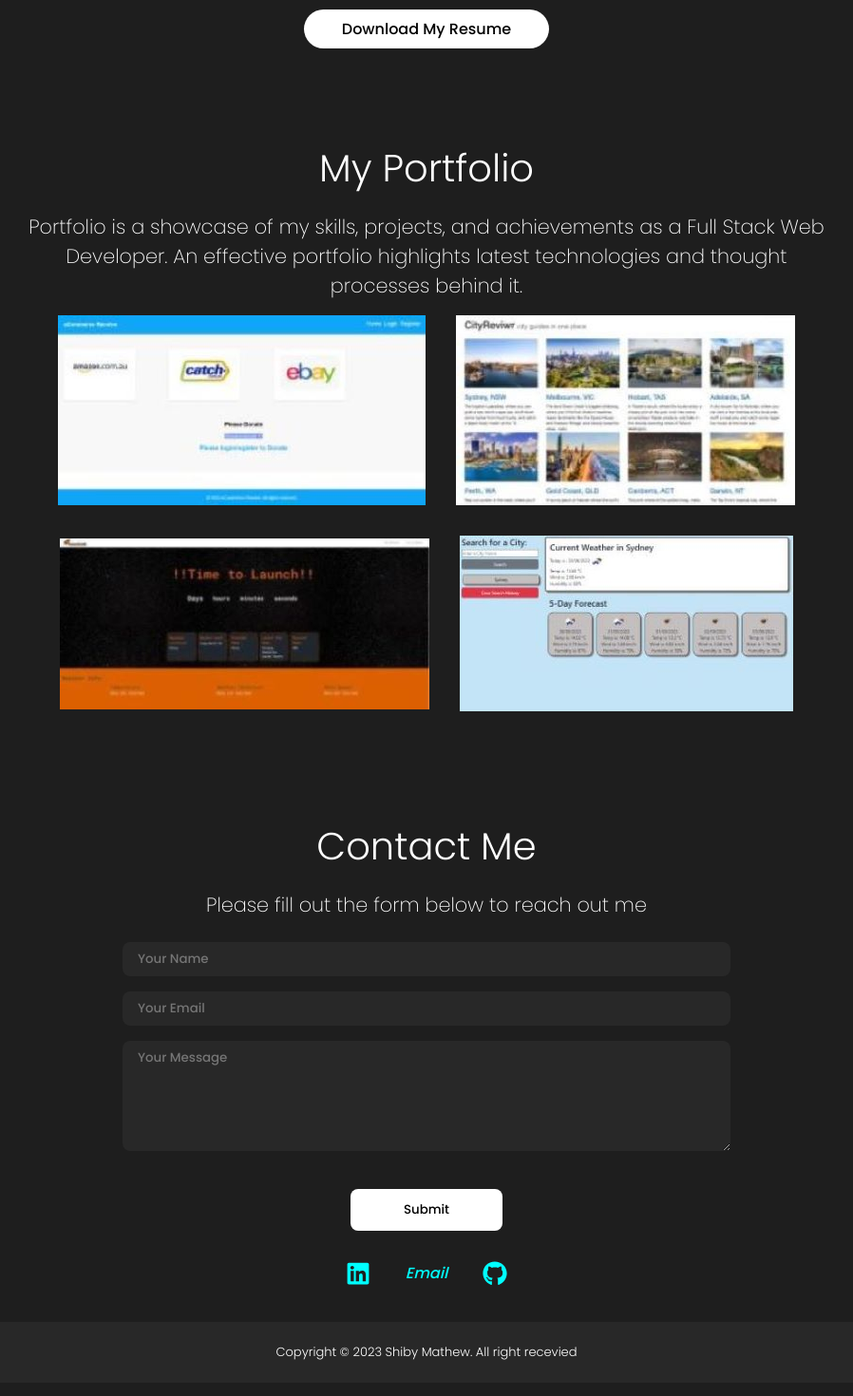
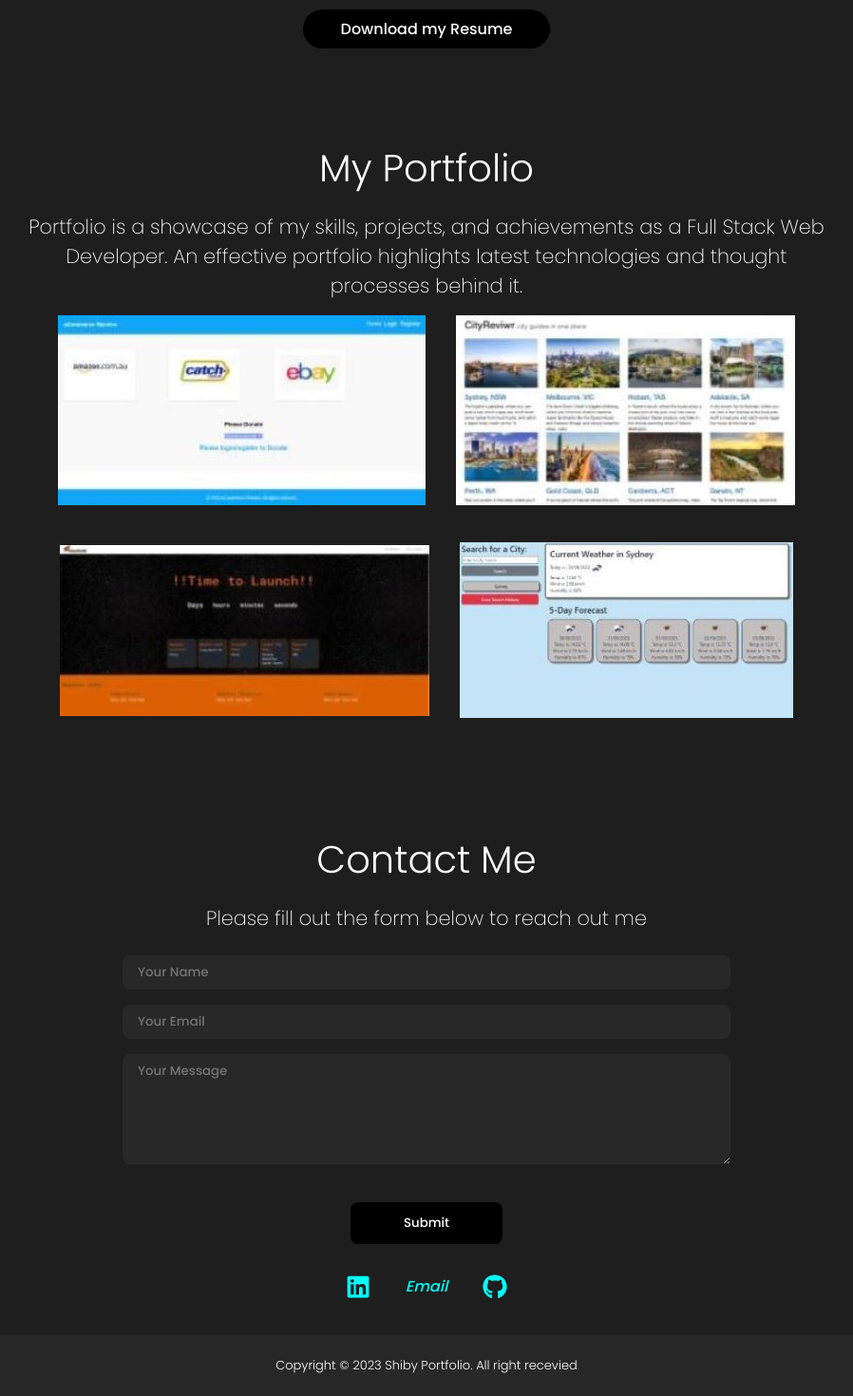
Before and after one commit to Shiby-Mathew/Portfolio-Shiby, a React (Create React App) app: page / in a window 1280 px wide. Shown: the part 1470-2940 px from the top of the page at 95% size, without its empty margins (191-1089 px from the left). Built offline with nearby package versions, Linux system fonts and the light colour scheme; a web font is replaced by a local one.

Commit message:
added footer section

```diff
--- a/package.json
+++ b/package.json
@@ -2,10 +2,12 @@
   "name": "portfolio-shiby",
   "version": "0.1.0",
   "private": true,
+  "homepage": "https://github.com/Shiby-Mathew/portfolio-shiby",
   "dependencies": {
     "@testing-library/jest-dom": "^5.17.0",
     "@testing-library/react": "^13.4.0",
     "@testing-library/user-event": "^13.5.0",
+    "gh-pages": "^6.0.0",
     "react": "^18.2.0",
     "react-dom": "^18.2.0",
     "react-icons": "^4.10.1",
@@ -14,6 +16,8 @@
     "web-vitals": "^2.1.4"
   },
   "scripts": {
+    "predeploy": "npm run build",
+    "deploy": "gh-pages -d build",
     "start": "react-scripts start",
     "build": "react-scripts build",
     "test": "react-scripts test",
--- a/src/components/Contact/contact.css
+++ b/src/components/Contact/contact.css
@@ -50,11 +50,12 @@
 }
 
 .submitBtn {
-  background: white;
+  background: black;
   border: none;
   border-radius: 0.5rem;
   margin: 2rem;
   padding: 0.75rem 3.5rem;
+  color: white;
 }
 .links {
   display: flex;
--- a/src/components/Contact/contact.js
+++ b/src/components/Contact/contact.js
@@ -23,7 +23,7 @@ const Contact = () => {
           </button>
           <address className="links">
             <a
-              href="https://www.linkedin.com/"
+              href="https://www.linkedin.com/in/shiby-mathew-7647613b/"
               target="_blank"
               rel="noreferrer"
               className="link"
@@ -42,7 +42,7 @@ const Contact = () => {
               </span>
             </a>
             <a
-              href="https://github.com/Shiby-Mathew/react-portfolio"
+              href="https://github.com/Shiby-Mathew"
               target="_blank"
               rel="noreferrer"
               className="link"
--- a/src/components/Footer/footer.js
+++ b/src/components/Footer/footer.js
@@ -3,7 +3,7 @@ import "./footer.css";
 const Footer = () => {
   return (
     <footer className="footer">
-      Copyright &#169; 2023 Shiby Mathew. All right recevied
+      Copyright &#169; 2023 Shiby Portfolio. All right recevied
     </footer>
   );
 };
--- a/src/components/Portfolio/portfolio.css
+++ b/src/components/Portfolio/portfolio.css
@@ -40,4 +40,5 @@
   object-fit: cover;
   /* height: 20rem; */
   margin: 1rem;
+  cursor: pointer;
 }
--- a/src/components/Portfolio/portfolio.js
+++ b/src/components/Portfolio/portfolio.js
@@ -18,10 +18,34 @@ const Portfolio = () => {
         technologies and thought processes behind it.
       </span>
       <div className="worksImgs">
-        <img src={portfolio} alt="" className="worksImag" />
-        <img src={portfolio1} alt="" className="worksImag" />
-        <img src={portfolio2} alt="" className="worksImag" />
-        <img src={portfolio3} alt="" className="worksImag" />
+        <a
+          href="https://ecommercerevolve-app-5084df896f21.herokuapp.com/"
+          target="_blank"
+          rel="noreferrer"
+        >
+          <img src={portfolio} alt="" className="worksImag" />
+        </a>
+        <a
+          href="https://cityreviwr.herokuapp.com"
+          target="_blank"
+          rel="noreferrer"
+        >
+          <img src={portfolio1} alt="" className="worksImag" />
+        </a>
+        <a
+          href="https://maxkeable.github.io/SpaceLink/"
+          target="_blank"
+          rel="noreferrer"
+        >
+          <img src={portfolio2} alt="" className="worksImag" />
+        </a>
+        <a
+          href="https://shiby-mathew.github.io/Weather-Dashboard/"
+          target="_blank"
+          rel="noreferrer"
+        >
+          <img src={portfolio3} alt="" className="worksImag" />
+        </a>
         {/* <img src={portfolio4} alt="" className="worksImag" />
         <img src={portfolio5} alt="" className="worksImag" /> */}
       </div>
--- a/src/components/Skills/skills.css
+++ b/src/components/Skills/skills.css
@@ -47,10 +47,16 @@
 }
 .skillBtn {
   /* margin: 3rem 0; */
+  text-decoration: none;
   padding: 0.5rem 2.5rem;
   border: none;
   border-radius: 2rem;
-  background: white;
+  background: black;
   font-size: 1rem;
   margin-bottom: 5rem;
+  color: black;
+  /* background: rgb(50, 50, 50); */
 }
+.color-text {
+  color: white;
+}
--- a/src/components/Skills/skills.js
+++ b/src/components/Skills/skills.js
@@ -27,7 +27,7 @@ const Skills = () => {
         <div className="skillBar">
           <img src="" alt="" className="skillBarImg" />
           <div className="skillBarText">
-          <p class="skills-heading">Back End Skills</p>
+            <p class="skills-heading">Back End Skills</p>
             <p>
               Good understanding in Node.js, Express.js, REST APIs the core
               languages of Back end development.
@@ -37,15 +37,20 @@ const Skills = () => {
         <div className="skillBar">
           <img src="" alt="" className="skillBarImg" />
           <div className="skillBarText">
-          <p class="skills-heading">Databases</p>
+            <p class="skills-heading">Databases</p>
             <p>
               Good Knowledge in MySQL and MongoDB (Mongoose ORM). Knowledge in
-            database design and RDBMS
+              database design and RDBMS
             </p>
           </div>
         </div>
       </div>
-      <button className="skillBtn">Download My Resume</button>
+      <div className="skillBtn">
+        <a href="./Shiby-Resume.pdf" className="color-text" download>
+          Download my Resume
+        </a>
+      </div>
+      {/* <button className="skillBtn">Download My Resume</button> */}
     </section>
   );
 };
```
